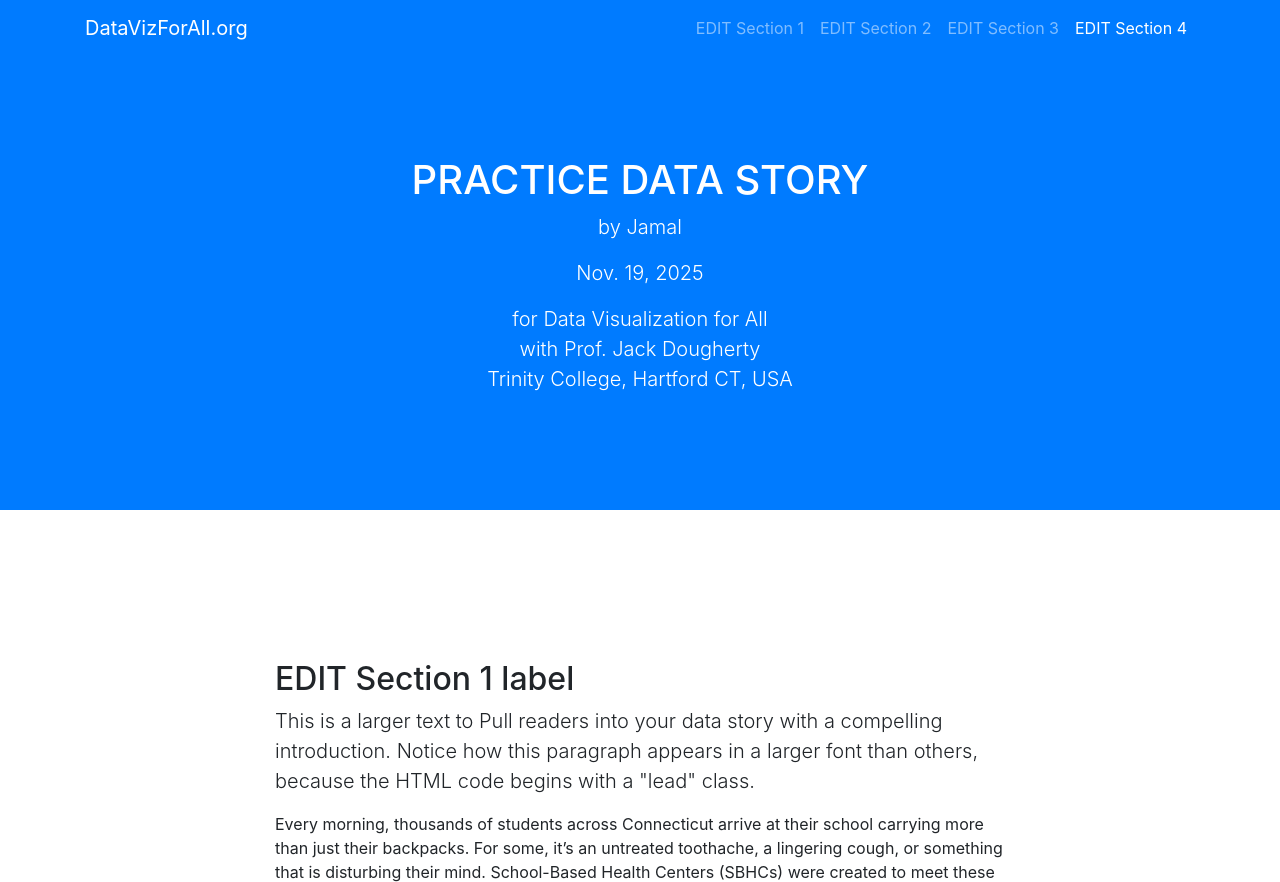
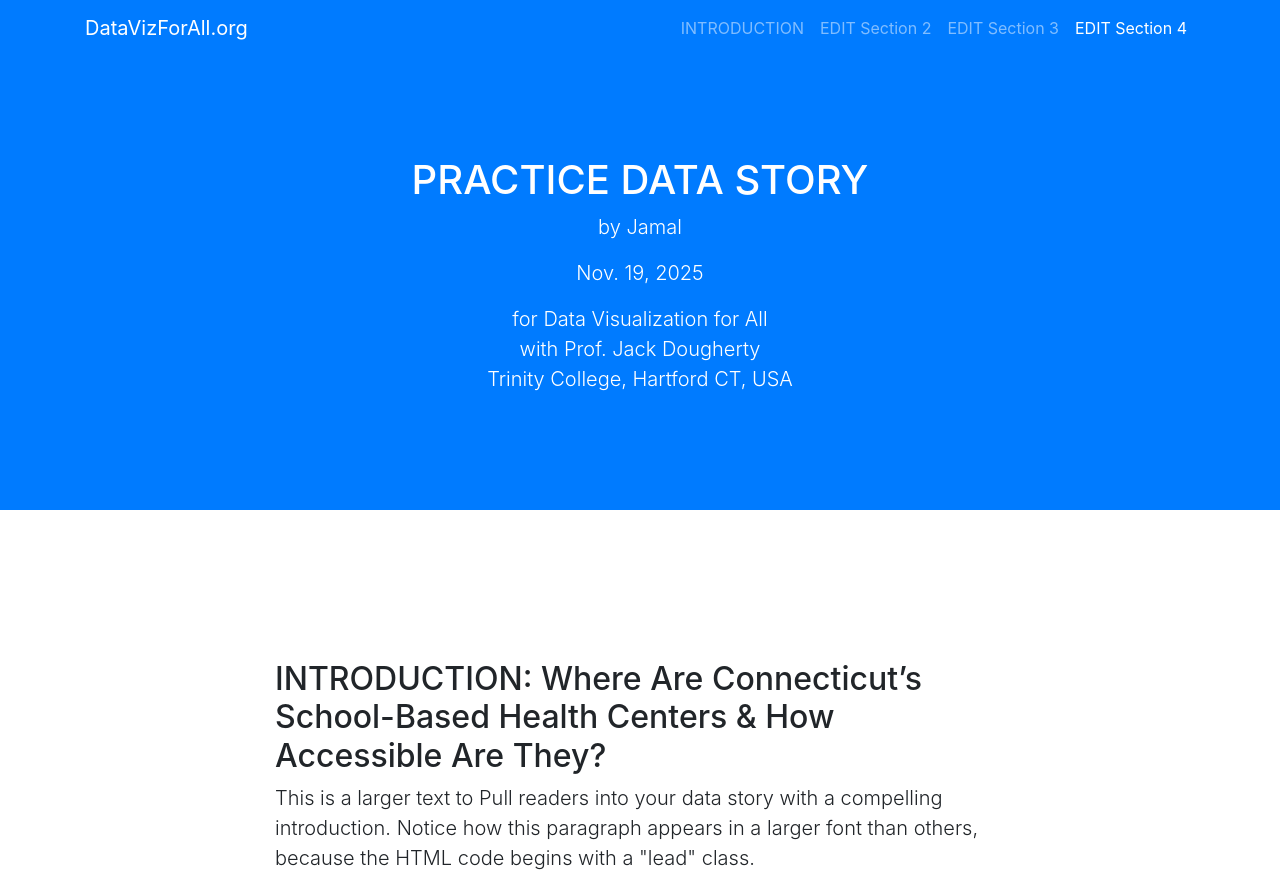
Before and after one commit to Jamal931/data-story-practice1, a plain HTML site: page index.html in a window 1280 px wide. Shown: the top 882 px of the page. Drawn offline with nearby package versions, Linux system fonts and the light colour scheme.

Commit message:
Update index.html

```diff
--- a/index.html
+++ b/index.html
@@ -34,7 +34,7 @@
       <div class="collapse navbar-collapse" id="navbarResponsive">
         <ul class="navbar-nav ml-auto">
           <li class="nav-item">
-            <a class="nav-link js-scroll-trigger" href="#section1">EDIT Section 1</a>
+            <a class="nav-link js-scroll-trigger" href="#section1">INTRODUCTION</a>
           </li>
           <li class="nav-item">
             <a class="nav-link js-scroll-trigger" href="#section2">EDIT Section 2</a>
@@ -66,7 +66,7 @@
       <div class="row">
         <div class="col-lg-8 mx-auto">
 
-          <h2>EDIT Section 1 label</h2>
+          <h2>INTRODUCTION: Where Are Connecticut’s School-Based Health Centers & How Accessible Are They? </h2>
 
           <p class="lead">This is a larger text to Pull readers into your data story with a compelling introduction. Notice how this paragraph appears in a larger font than others, because the HTML code begins with a "lead" class.</p>
 
```
